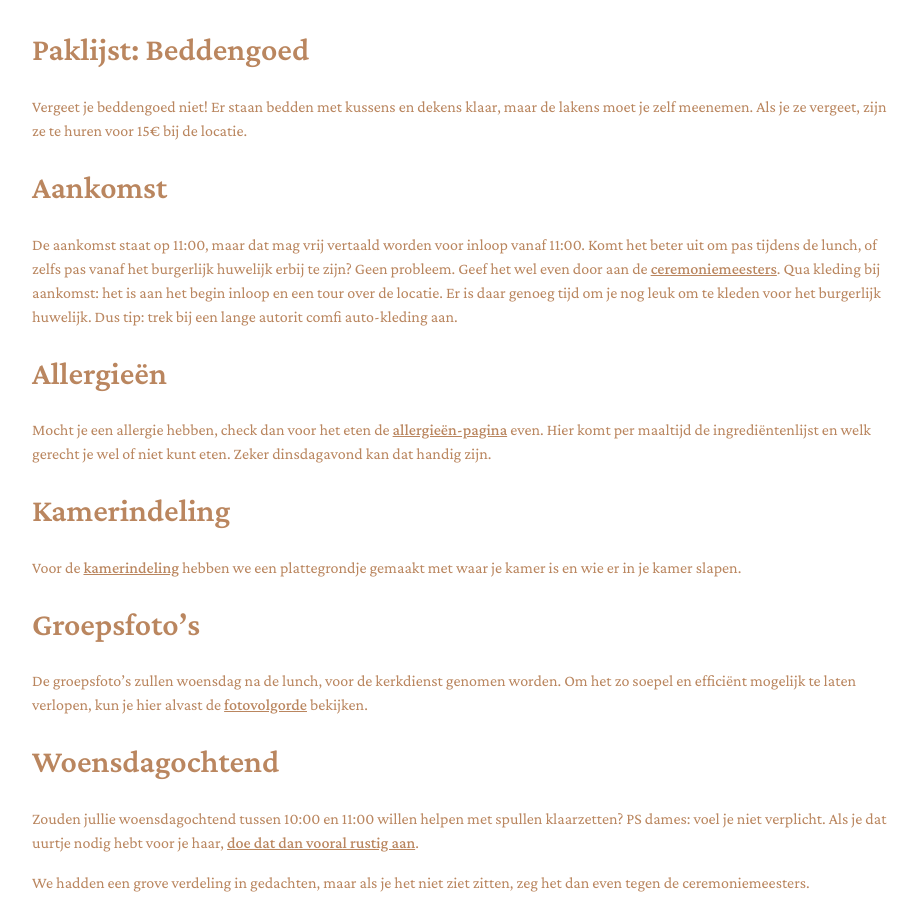
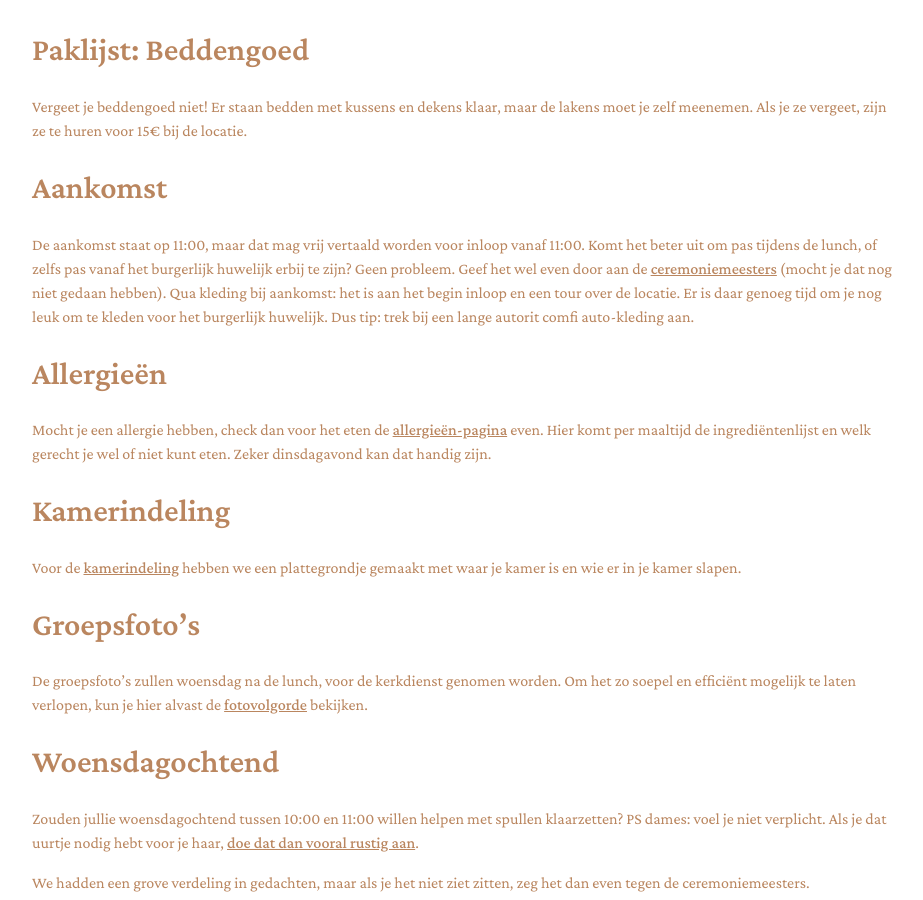
Before and after one commit to RubenSmit/bruiloftjeanineenruben.nl, a Jekyll site: the page built from driedaagse_gasten.markdown, in a window 1280 px wide and 900 px high, scrolled down 785 px. Shown: the whole window, without its empty margins (176-1099 px from the left). Built offline with Jekyll 4.4.1, drawn with Linux system fonts in a browser that asks for light colours.

Commit message:
add more

```diff
--- a/driedaagse_gasten.markdown
+++ b/driedaagse_gasten.markdown
@@ -8,7 +8,7 @@
 Vergeet je beddengoed niet! Er staan bedden met kussens en dekens klaar, maar de lakens moet je zelf meenemen. Als je ze vergeet, zijn ze te huren voor 15€ bij de locatie.
 
 ## Aankomst
-De aankomst staat op 11:00, maar dat mag vrij vertaald worden voor inloop vanaf 11:00. Komt het beter uit om pas tijdens de lunch, of zelfs pas vanaf het burgerlijk huwelijk erbij te zijn? Geen probleem. Geef het wel even door aan de [ceremoniemeesters](mailto:ceremoniemeesters@bruiloftjeanineenruben.nl).
+De aankomst staat op 11:00, maar dat mag vrij vertaald worden voor inloop vanaf 11:00. Komt het beter uit om pas tijdens de lunch, of zelfs pas vanaf het burgerlijk huwelijk erbij te zijn? Geen probleem. Geef het wel even door aan de [ceremoniemeesters](mailto:ceremoniemeesters@bruiloftjeanineenruben.nl) (mocht je dat nog niet gedaan hebben).
 Qua kleding bij aankomst: het is aan het begin inloop en een tour over de locatie. Er is daar genoeg tijd om je nog leuk om te kleden voor het burgerlijk huwelijk. Dus tip: trek bij een lange autorit comfi auto-kleding aan.
 
 ## Allergieën
```
